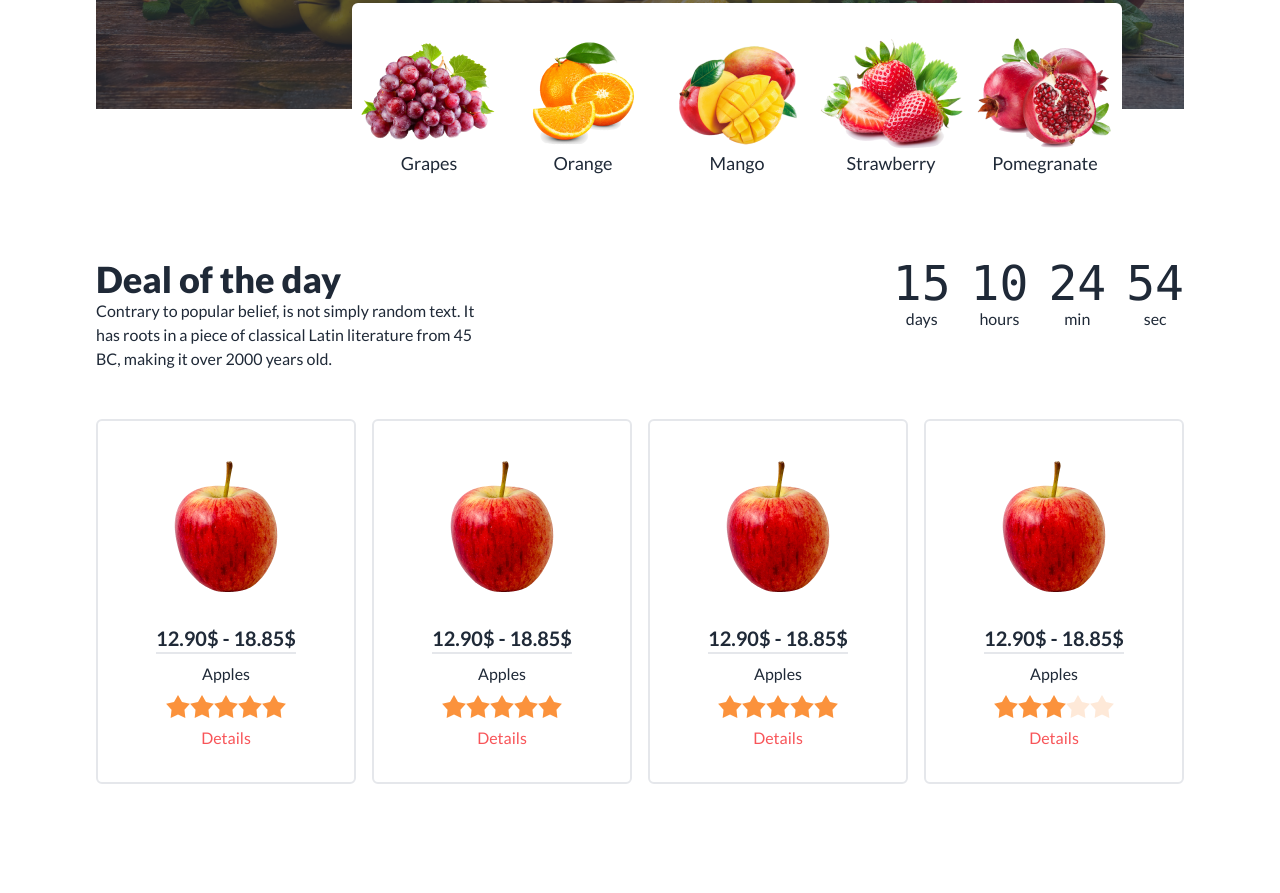
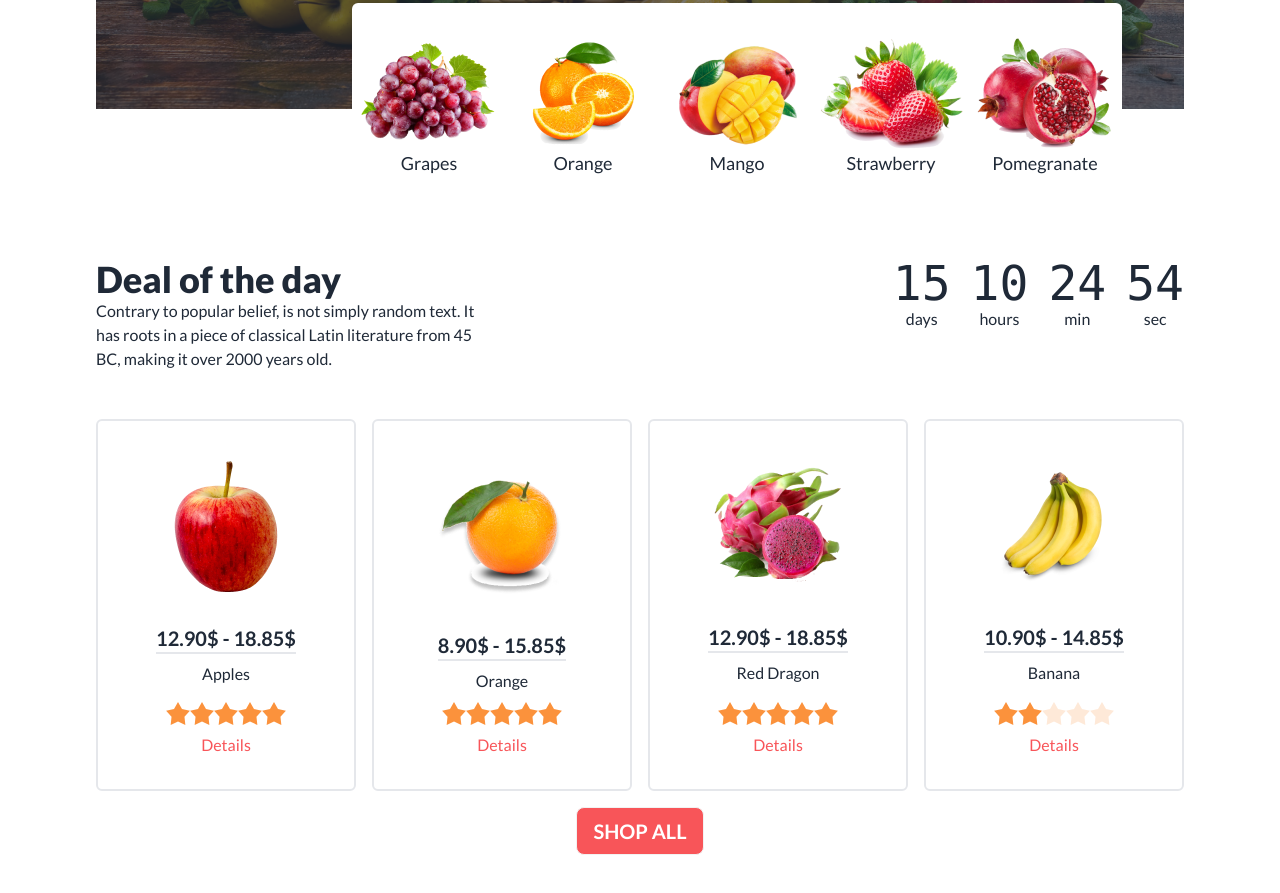
Before and after one commit to Masudrana1002/fruit-brust, a plain HTML site: page index.html in a window 1280 px wide. Shown: the part 512-1405 px from the top of the page. Drawn offline with nearby package versions, Linux system fonts and the light colour scheme; grey boxes are pictures that could not be loaded.

Commit message:
Deal of the day section

```diff
--- a/index.html
+++ b/index.html
@@ -254,15 +254,15 @@
                                 <form method="dialog" class="modal-box">
                                     <div class="card  mx-auto bg-base-100 ">
                                         <figure class="px-10 pt-10">
-                                          <img src="./images/fruit8.png" alt="Shoes" class="rounded-xl" />
+                                          <img src="./images/fruit6.png" alt="Shoes" class="rounded-xl" />
                                         </figure>
                                         <div class=" flex flex-col items-center text-center">
-                                          <h2 class="card-title">Red Dragon</h2>
+                                          <h2 class="card-title">Apples</h2>
                                           <p>Professional employees are there for you to pick the most amazing and fresh fruits.</p>
                                           <div class="rating">
                                             <input type="radio" name="rating-2" class="mask mask-star-2 bg-orange-400" />
-                                            <input type="radio" name="rating-2" class="mask mask-star-2 bg-orange-400" />
                                             <input type="radio" name="rating-2" class="mask mask-star-2 bg-orange-400" checked />
+                                            <input type="radio" name="rating-2" class="mask mask-star-2 bg-orange-400"  />
                                             <input type="radio" name="rating-2" class="mask mask-star-2 bg-orange-400" />
                                             <input type="radio" name="rating-2" class="mask mask-star-2 bg-orange-400" />
                                         </div>
@@ -283,11 +283,11 @@
                  <!-- Deal card 2 -->
                 <div class="card rounded-md mt-12  border-2 border-inherit	">
                     <figure class="px-10 pt-10">
-                        <img src="./images/fruit6.png" alt="Shoes" class="rounded-md" />
+                        <img src="./images/fruit7.png" alt="Shoes" class="rounded-md" />
                     </figure>
                     <div class="card-body items-center text-center">
-                        <h2 class="card-title border-b-2 border-inherit		">12.90$ - 18.85$</h2>
-                        <p>Apples</p>
+                        <h2 class="card-title border-b-2 border-inherit		">8.90$ - 15.85$</h2>
+                        <p>Orange</p>
                         <div class="rating">
                             <input type="radio" name="rating-2" class="mask mask-star-2 bg-orange-400" />
                             <input type="radio" name="rating-2" class="mask mask-star-2 bg-orange-400" />
@@ -302,10 +302,10 @@
                                 <form method="dialog" class="modal-box">
                                     <div class="card  mx-auto bg-base-100 ">
                                         <figure class="px-10 pt-10">
-                                          <img src="./images/fruit8.png" alt="Shoes" class="rounded-xl" />
+                                          <img src="./images/fruit7.png" alt="Shoes" class="rounded-xl" />
                                         </figure>
                                         <div class=" flex flex-col items-center text-center">
-                                          <h2 class="card-title">Red Dragon</h2>
+                                          <h2 class="card-title">Orange</h2>
                                           <p>Professional employees are there for you to pick the most amazing and fresh fruits.</p>
                                           <div class="rating">
                                             <input type="radio" name="rating-2" class="mask mask-star-2 bg-orange-400" />
@@ -331,11 +331,11 @@
                 <!-- Deal card 3 -->
                 <div class="card rounded-md mt-12  border-2 border-inherit	">
                     <figure class="px-10 pt-10">
-                        <img src="./images/fruit6.png" alt="Shoes" class="rounded-md" />
+                        <img src="./images/fruit8.png" alt="Shoes" class="rounded-md" />
                     </figure>
                     <div class="card-body items-center text-center">
                         <h2 class="card-title border-b-2 border-inherit		">12.90$ - 18.85$</h2>
-                        <p>Apples</p>
+                        <p>Red Dragon</p>
                         <div class="rating">
                             <input type="radio" name="rating-2" class="mask mask-star-2 bg-orange-400" />
                             <input type="radio" name="rating-2" class="mask mask-star-2 bg-orange-400" />
@@ -379,15 +379,15 @@
                 <!-- Deal card 4 -->
                 <div class="card rounded-md mt-12  border-2 border-inherit	">
                     <figure class="px-10 pt-10">
-                        <img src="./images/fruit6.png" alt="Shoes" class="rounded-md" />
+                        <img src="./images/fruit9.png" alt="Shoes" class="rounded-md" />
                     </figure>
                     <div class="card-body items-center text-center">
-                        <h2 class="card-title border-b-2 border-inherit		">12.90$ - 18.85$</h2>
-                        <p>Apples</p>
+                        <h2 class="card-title border-b-2 border-inherit		">10.90$ - 14.85$</h2>
+                        <p>Banana</p>
                         <div class="rating">
                             <input type="radio" name="rating-2" class="mask mask-star-2 bg-orange-400" />
+                            <input type="radio" name="rating-2" class="mask mask-star-2 bg-orange-400" checked />
                             <input type="radio" name="rating-2" class="mask mask-star-2 bg-orange-400" />
-                            <input type="radio" name="rating-2" class="mask mask-star-2 bg-orange-400" checked />
                             <input type="radio" name="rating-2" class="mask mask-star-2 bg-orange-400" />
                             <input type="radio" name="rating-2" class="mask mask-star-2 bg-orange-400" />
                         </div>
@@ -398,10 +398,10 @@
                                 <form method="dialog" class="modal-box">
                                     <div class="card  mx-auto bg-base-100 ">
                                         <figure class="px-10 pt-10">
-                                          <img src="./images/fruit8.png" alt="Shoes" class="rounded-xl" />
+                                          <img src="./images/fruit9.png" alt="Shoes" class="rounded-xl" />
                                         </figure>
                                         <div class=" flex flex-col items-center text-center">
-                                          <h2 class="card-title">Red Dragon</h2>
+                                          <h2 class="card-title">Banana</h2>
                                           <p>Professional employees are there for you to pick the most amazing and fresh fruits.</p>
                                           <div class="rating">
                                             <input type="radio" name="rating-2" class="mask mask-star-2 bg-orange-400" />
@@ -425,6 +425,9 @@
                     </div>
                 </div>
             </div>
+            <div class="flex justify-center mt-4">
+                <button class="btn bg-common-collor text-white hover:text-black text-xl	">Shop All</button>
+            </div>
         </section>
         <!-- Deal of the day section srart -->
     </main>
```
